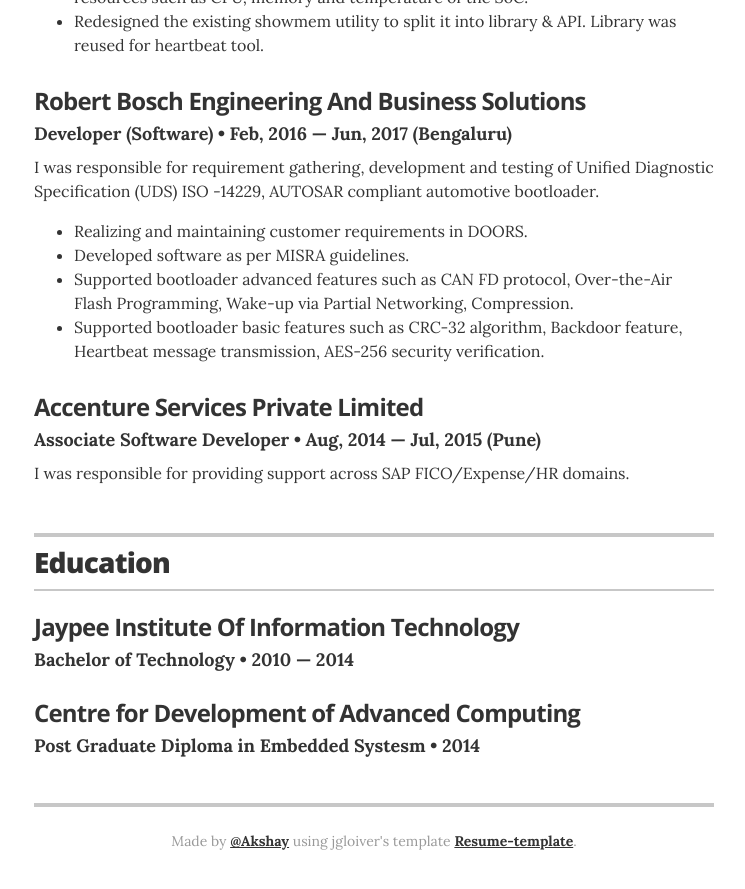
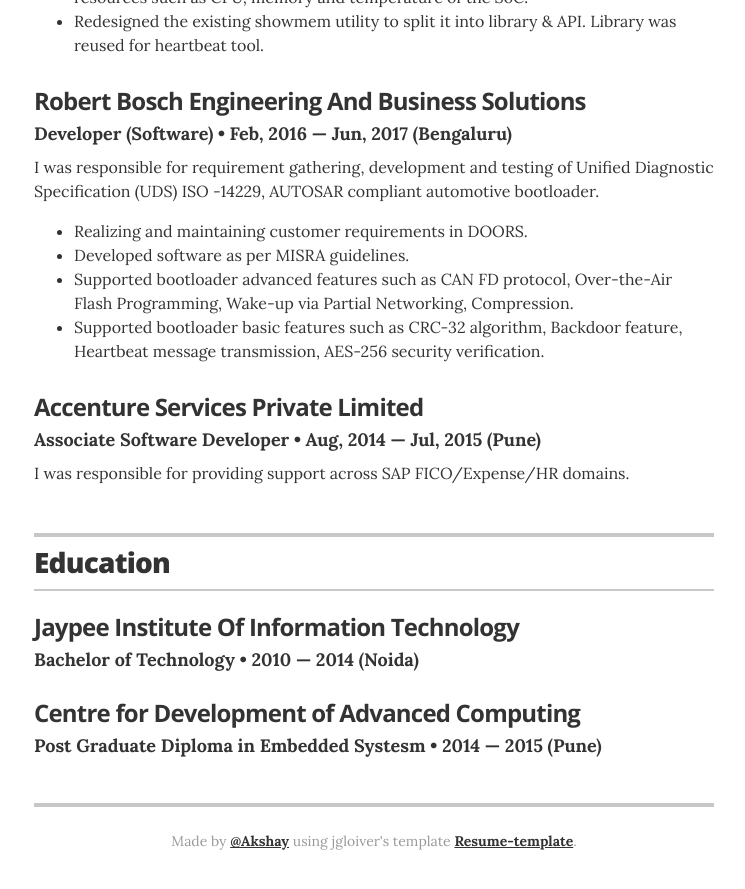
Before and after one commit to akshayj398p/akshayj398p.github.io, a Jekyll site: the page built from index.html, in a window 1280 px wide and 900 px high, scrolled down 1692 px. Shown: the top 889 px of the window, without its empty margins (266-1011 px from the left). Built offline with Jekyll 4.4.1, drawn with Linux system fonts in a browser that asks for light colours.

Commit message:
Update education.yml

```diff
--- a/_data/education.yml
+++ b/_data/education.yml
@@ -1,11 +1,11 @@
 # Degree
 - degree: Bachelor of Technology
   uni: Jaypee Institute Of Information Technology
-  year: 2010 &mdash; 2014
+  year: 2010 &mdash; 2014 (Noida)
   # summary: If you had any meaningful roles at college, feel free to write about them here
 
 - degree: Post Graduate Diploma in Embedded Systesm
   uni: Centre for Development of Advanced Computing
-  year: 2014
+  year: 2014 &mdash; 2015 (Pune)
   # award: Most likely to succeed
   # summary: You can choose to have either a single or multiple awards
```
